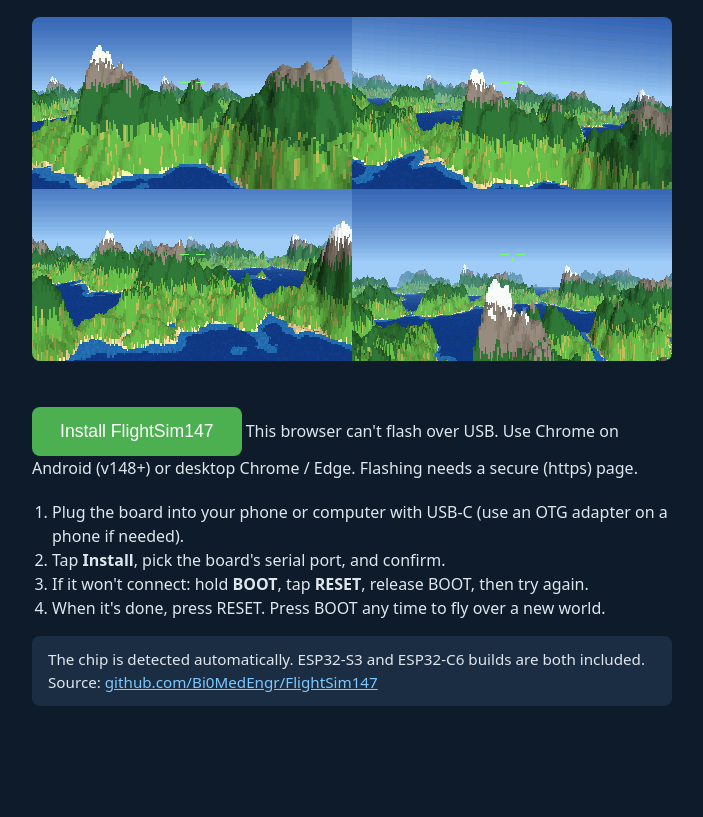
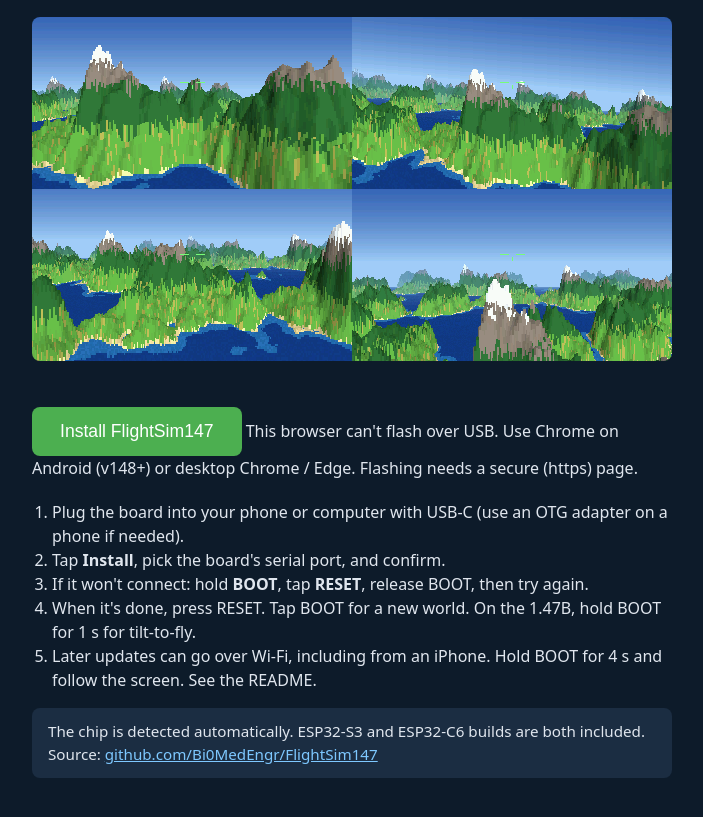
Before and after one commit to Bi0MedEngr/FlightSim147, a plain HTML site: page web/index.html in a window 1280 px wide. Shown: the part 93-910 px from the top of the page, without its empty margins (288-991 px from the left). Before the commit the page ends 838 px from the top, so only its background shows below. Drawn offline with Linux system fonts and the light colour scheme; files whose address does not match are found by name.

Commit message:
Add Wi-Fi updater, 1.47B tilt-to-fly with IMU auto-detect
- Hold BOOT 4 s: SoftAP 'FlightSim147' + upload page at 192.168.4.1
- Probe QMI8658 on likely I2C pins; pick 1.47B backlight (GPIO46) when found
- Hold BOOT 1 s toggles tilt control and re-centres
- CI publishes -ota.bin images alongside merged images

Co-Authored-By: Claude Opus 5.5 <noreply@anthropic.com>
Claude-Session: https://claude.ai/code/session_01GupCLxfjy7TzPJ2eVRczM3

```diff
--- a/web/index.html
+++ b/web/index.html
@@ -34,7 +34,8 @@
     <li>Plug the board into your phone or computer with USB-C (use an OTG adapter on a phone if needed).</li>
     <li>Tap <b>Install</b>, pick the board's serial port, and confirm.</li>
     <li>If it won't connect: hold <b>BOOT</b>, tap <b>RESET</b>, release BOOT, then try again.</li>
-    <li>When it's done, press RESET. Press BOOT any time to fly over a new world.</li>
+    <li>When it's done, press RESET. Tap BOOT for a new world. On the 1.47B, hold BOOT for 1 s for tilt-to-fly.</li>
+    <li>Later updates can go over Wi-Fi, including from an iPhone. Hold BOOT for 4 s and follow the screen. See the README.</li>
   </ol>
   <p class="note">The chip is detected automatically. ESP32-S3 and ESP32-C6 builds are both included.
     Source: <a href="https://github.com/Bi0MedEngr/FlightSim147">github.com/Bi0MedEngr/FlightSim147</a></p>
```
Also changed, not shown: 5 other files.
